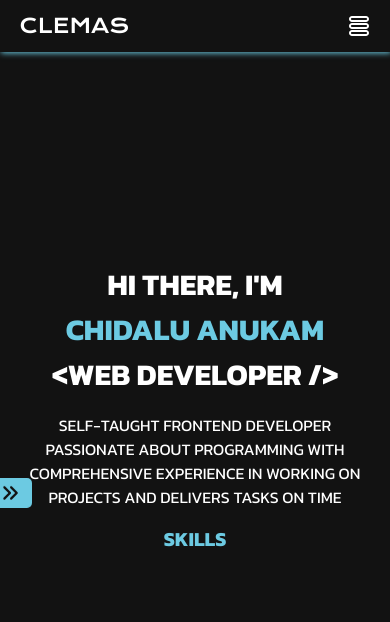
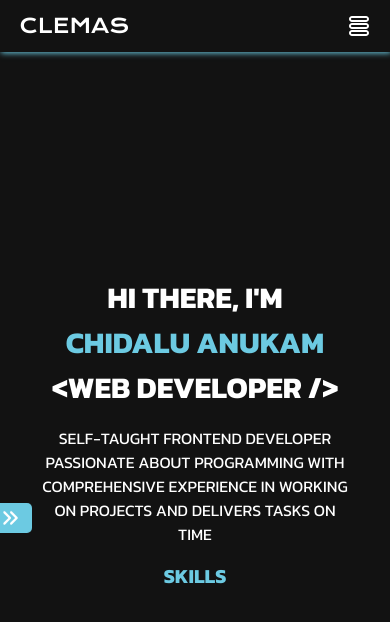
Before and after one commit to daluclemas/new-portfolio, a Next.js app: page / in a window 390 px wide. Shown: the top 622 px of the page. Built offline with nearby package versions, Linux system fonts and the light colour scheme.

Commit message:
update(home_page): add slick carousel

```diff
--- a/src/components/Layout.jsx
+++ b/src/components/Layout.jsx
@@ -60,7 +60,11 @@ const Layout = ({ children }) => {
               } lg:hidden cursor-pointer`}
               onClick={() => setShowSocials(!showSocials)}
             >
-              <button className="w-full h-full bg-transparent text-lg flex justify-center items-center text-customBlack">
+              <button
+                className={`w-full h-full bg-transparent text-lg flex justify-center items-center text-customBlack ${
+                  !showSocials && "text-white"
+                }`}
+              >
                 {showSocials ? <FaAnglesLeft /> : <FaAnglesRight />}
               </button>
             </div>
--- a/src/components/homepage/HomePage.jsx
+++ b/src/components/homepage/HomePage.jsx
@@ -13,7 +13,7 @@ const HomePage = () => {
   return (
     <Layout>
       <section
-        className={`w-full mt-[60px] lg:mt-[80px] text-white min-h-[calc(100vh-150px)] flex justify-center items-center ${kanit.className}`}
+        className={`w-full mt-[60px] lg:mt-[80px] text-white min-h-[calc(100vh-100px)] flex justify-center items-center ${kanit.className}`}
       >
         <div className="w-[90%] mx-auto xl:w-full xl:max-w-[1200px]">
           <div className=" py-5 mx-auto flex flex-col items-center">
@@ -29,7 +29,7 @@ const HomePage = () => {
               </span>
             </h2>
 
-            <p className="w-full text-center max-w-[800px] mt-4 text-base uppercase font-normal">
+            <p className="w-[90%] mx-auto md:w-full text-center max-w-[800px] mt-4 text-base uppercase font-normal">
               Self-taught Frontend Developer passionate about programming with
               comprehensive experience in working on projects and delivers tasks
               on time
```
